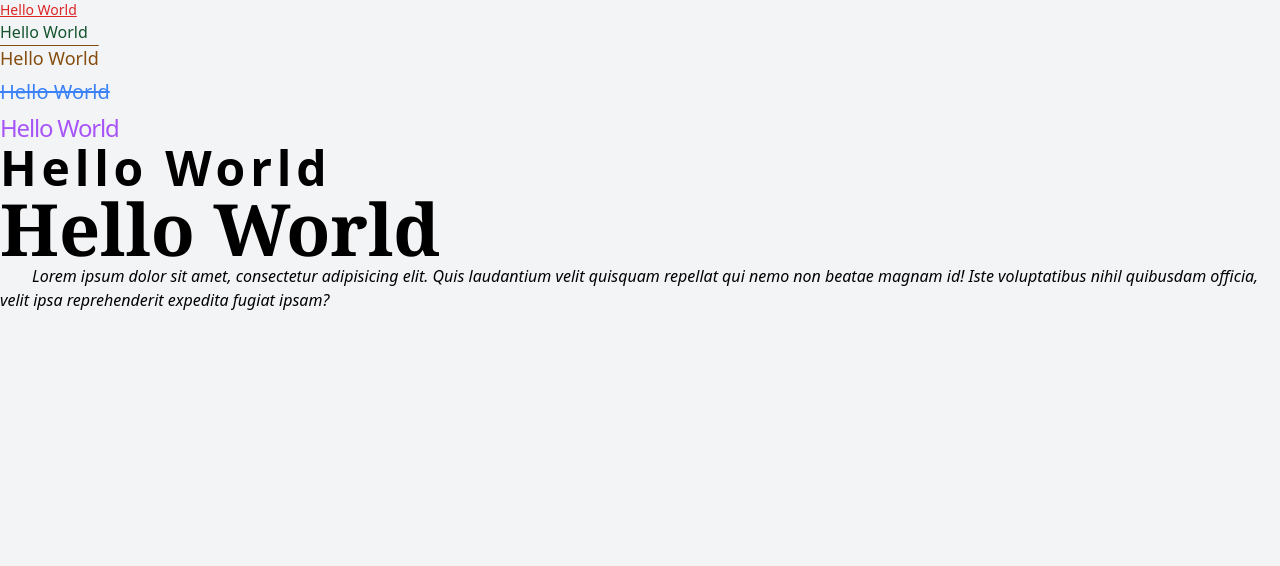
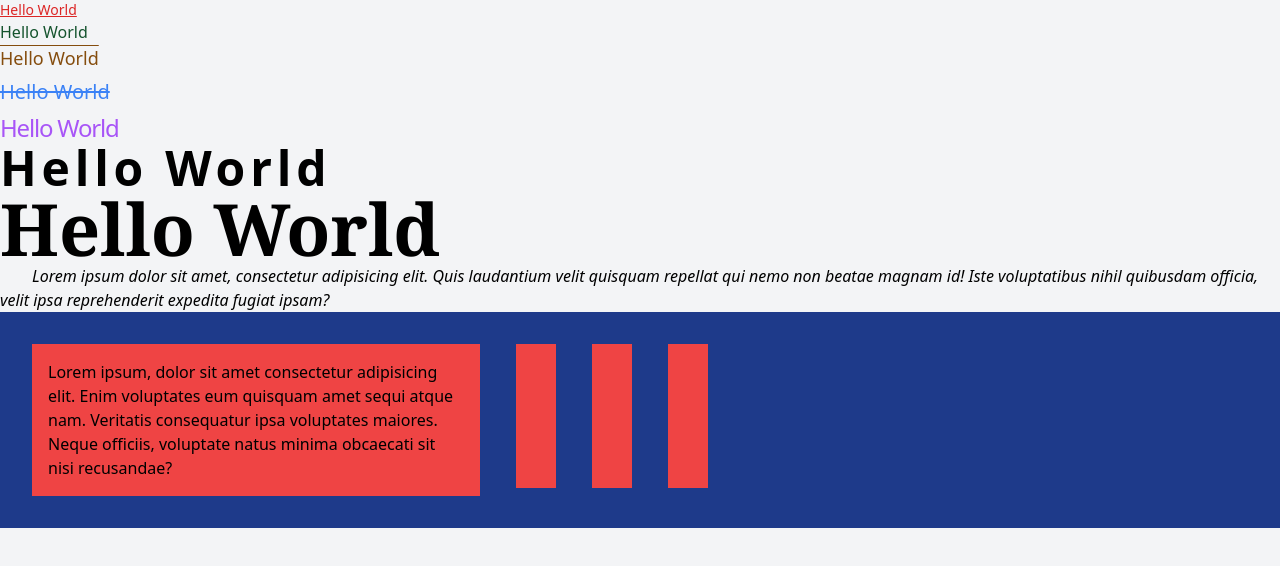
Before and after one commit to 0Carvalh0/estudos-bs-tw, a website: page TW_Tiago-Matos/index.html in a window 1280 px wide. Drawn offline with Linux system fonts and the light colour scheme.

Commit message:
feat: aula 3 - espaçamentos

```diff
--- a/TW_Tiago-Matos/index.html
+++ b/TW_Tiago-Matos/index.html
@@ -15,7 +15,15 @@
     <h2 class="text-xl text-blue-500 leading-10 line-through">Hello World</h2>
     <h2 class="text-2xl text-purple-500 tracking-tighter">Hello World</h2>
     <h2 class="text-5xl font-bold tracking-widest">Hello World</h2>
-    <h2 class="font-serif text-7xl font-black hover:text-red-700">Hello World</h2>
+    <h2 class="font-serif text-7xl font-black hover:text-red-700 transition-all">Hello World</h2>
     <p class="text-start italic indent-8">Lorem ipsum dolor sit amet, consectetur adipisicing elit. Quis laudantium velit quisquam repellat qui nemo non beatae magnam id! Iste voluptatibus nihil quibusdam officia, velit ipsa reprehenderit expedita fugiat ipsam?</p>
+
+    <div class="space-x-9 flex p-8 w-dvw bg-blue-900">
+      <div class="bg-red-500 max-w-md p-4">Lorem ipsum, dolor sit amet consectetur adipisicing elit. Enim voluptates eum quisquam amet sequi atque nam. Veritatis consequatur ipsa voluptates maiores. Neque officiis, voluptate natus minima obcaecati sit nisi recusandae?
+      </div>
+      <div class="bg-red-500 w-10 hover:w-36 h-36 transition-all"></div>
+      <div class="bg-red-500 w-10 h-36"></div>
+      <div class="bg-red-500 w-10 h-36"></div>
+    </div>
   </body>
 </html>
```
Also changed, not shown: TW_Tiago-Matos/output.css.
